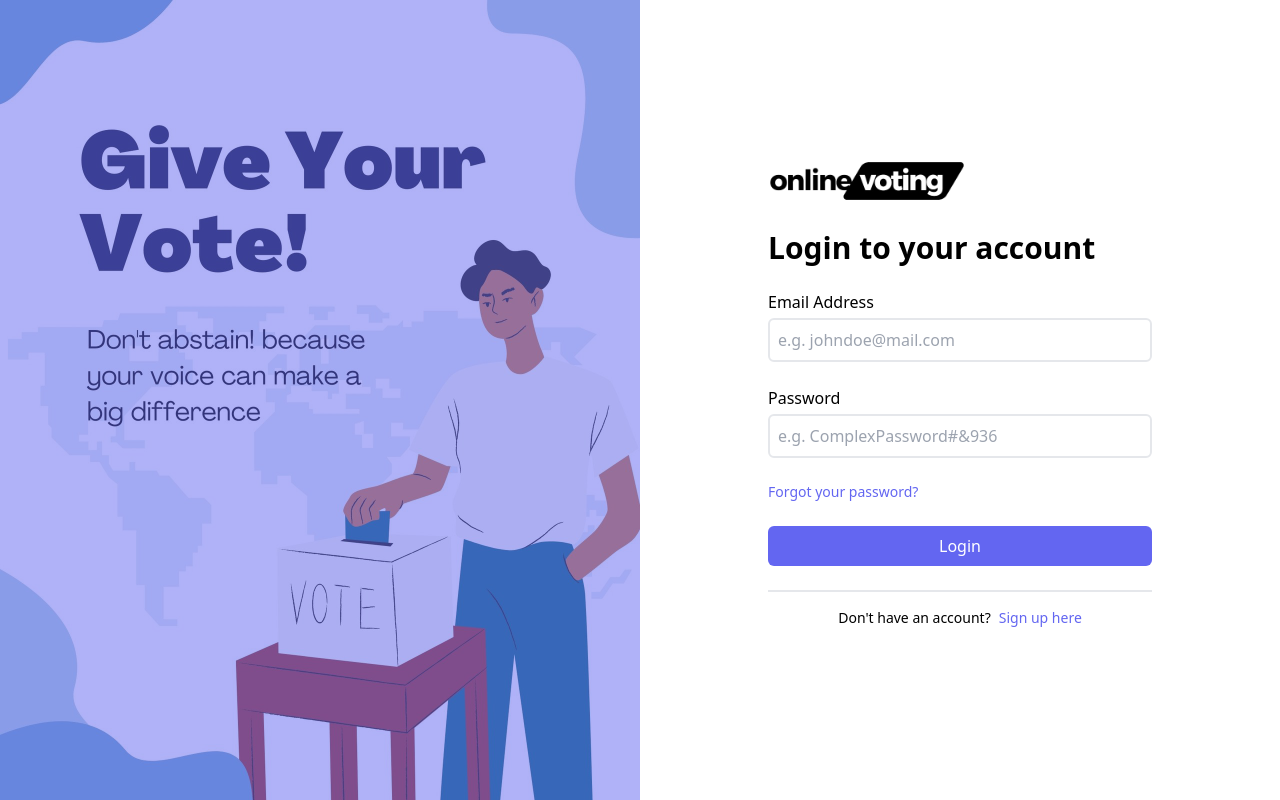
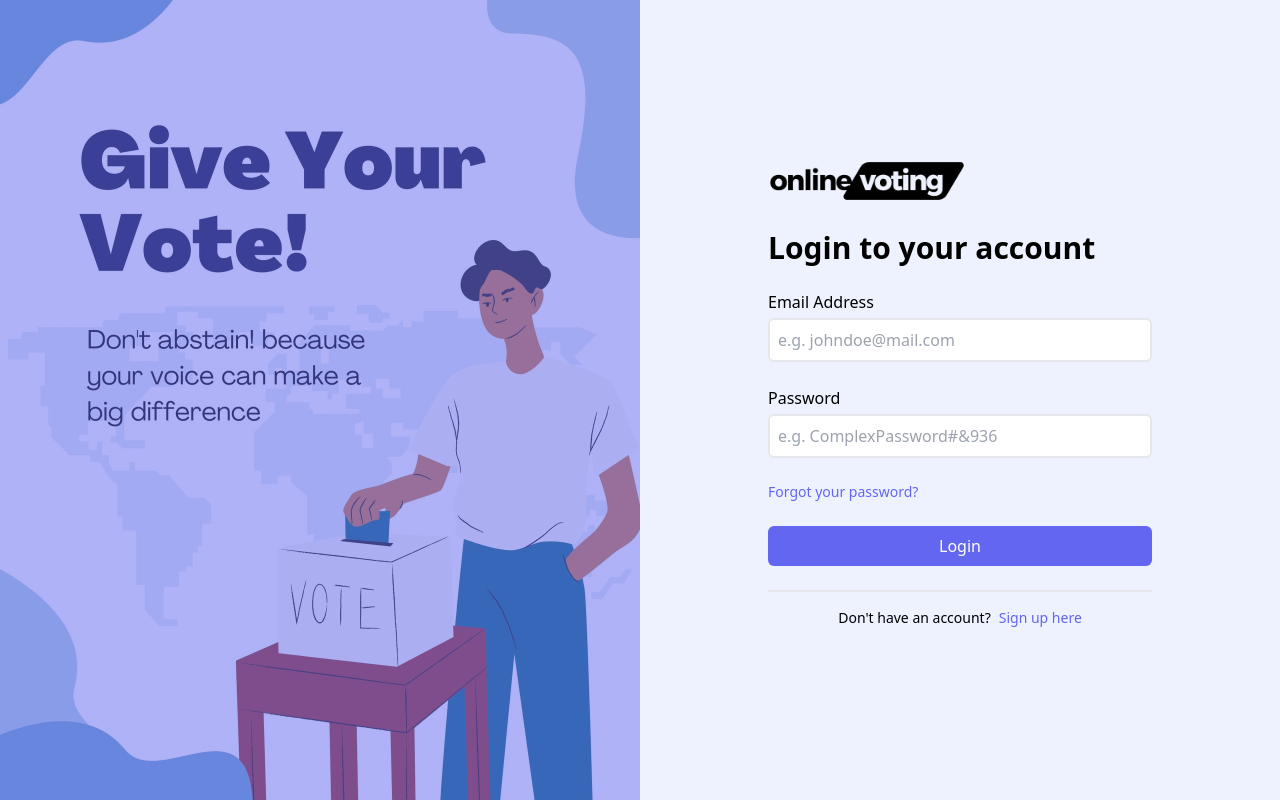
Before and after one commit to alanamalemba/online-voting-management-system, a React (Vite) app in the folder client/: page / in a window 1280 px wide. Built offline with nearby package versions, Linux system fonts and the light colour scheme.

Commit message:
Added header

```diff
--- a/client/src/App.tsx
+++ b/client/src/App.tsx
@@ -2,33 +2,22 @@ import { Route, Routes } from "react-router-dom";
 import Auth from "./pages/auth/Auth";
 import Login from "./pages/auth/components/Login";
 import SignUp from "./pages/auth/components/SignUp";
-import { useEffect, useState } from "react";
+import { useContext } from "react";
+import Header from "./layout/header/Header";
+import { UserContext } from "./context/UserContextProvider";
 
 export default function App() {
-  const [isLoggedIn, setIsLoggedIn] = useState(false);
-
-  useEffect(() => {
-    const user = localStorage.getItem("user");
-    if (user) {
-      setIsLoggedIn(true);
-    }
-    console.log(user);
-  }, []);
-
-  console.log(isLoggedIn);
+  const { isLoggedIn } = useContext(UserContext);
 
   return (
-    <main className=" min-h-screen">
+    <main className=" min-h-screen bg-indigo-50">
       {isLoggedIn ? (
-        <nav>nnn</nav>
+        <Header />
       ) : (
         <Routes>
           <Route path="/" element={<Auth />}>
-            <Route index element={<Login setIsLoggedIn={setIsLoggedIn} />} />
-            <Route
-              path="sign-up"
-              element={<SignUp setIsLoggedIn={setIsLoggedIn} />}
-            />
+            <Route index element={<Login />} />
+            <Route path="sign-up" element={<SignUp />} />
           </Route>
         </Routes>
       )}
--- /dev/null
+++ b/client/src/context/UserContextProvider.tsx
@@ -0,0 +1,39 @@
+import { ReactNode, createContext, useEffect, useState } from "react";
+import { UserType } from "../utilities/Types";
+
+type Props = {
+  children: ReactNode;
+};
+
+type UserContextType = {
+  user: UserType | null;
+  isLoggedIn: boolean;
+  setIsLoggedIn: React.Dispatch<React.SetStateAction<boolean>>;
+};
+
+export const UserContext = createContext<UserContextType>({
+  user: null,
+  isLoggedIn: false,
+  setIsLoggedIn: () => {},
+});
+
+export default function UserContextProvider({ children }: Props) {
+  const [isLoggedIn, setIsLoggedIn] = useState(() =>
+    Boolean(localStorage.getItem("user"))
+  );
+
+  const [user, setUser] = useState<UserType | null>(null);
+
+  useEffect(() => {
+    if (isLoggedIn) {
+      setUser(JSON.parse(localStorage.getItem("user") as string));
+    }
+  }, [isLoggedIn]);
+
+  console.log(isLoggedIn);
+  return (
+    <UserContext.Provider value={{ user, isLoggedIn, setIsLoggedIn }}>
+      {children}
+    </UserContext.Provider>
+  );
+}
--- /dev/null
+++ b/client/src/layout/header/Header.tsx
@@ -0,0 +1,39 @@
+import { useContext } from "react";
+import logo from "../../assets/images/logo1_white.png";
+import { UserContext } from "../../context/UserContextProvider";
+
+export default function Header() {
+  const { user } = useContext(UserContext);
+  const fullName = user?.first_name + " " + user?.last_name;
+
+  return (
+    <header className="relative bg-indigo-900 h-[33vh] font-medium text-white ">
+      <nav className="absolute left-0 right-0  top-0 z-10 max-w-[1000px] mx-auto flex justify-between p-4 border-b border-indigo-600">
+        <img className="h-[40px] w-[160px] object-cover" src={logo} alt="" />
+
+        <div className="flex gap-2 items-center">
+          <span>{fullName}</span>
+
+          <div className="h-[45px] w-[45px] rounded-full overflow-hidden border-[3px] p-[2px] border-white">
+            <div className="h-full w-full bg-indigo-200  rounded-full  "></div>
+          </div>
+        </div>
+      </nav>
+
+      <div className=" flex absolute top-0 bottom-0 left-0  right-0  ">
+        <div
+          className="h-full w-1/2 bg-indigo-800 "
+          style={{ borderRadius: "0% 100% 100% 0% / 0% 100% 0% 100% " }}
+        >
+          {" "}
+        </div>
+        <div
+          className="h-full w-1/2 bg-indigo-800 "
+          style={{ borderRadius: "100% 0% 100% 0% / 100% 100% 0% 0% " }}
+        >
+          {" "}
+        </div>
+      </div>
+    </header>
+  );
+}
--- a/client/src/main.tsx
+++ b/client/src/main.tsx
@@ -4,12 +4,15 @@ import App from "./App.tsx";
 import "./index.css";
 import { Toaster } from "react-hot-toast";
 import { BrowserRouter } from "react-router-dom";
+import UserContextProvider from "./context/UserContextProvider.tsx";
 
 ReactDOM.createRoot(document.getElementById("root")!).render(
   <React.StrictMode>
     <BrowserRouter>
-      <Toaster />
-      <App />
+      <UserContextProvider>
+        <Toaster />
+        <App />
+      </UserContextProvider>
     </BrowserRouter>
   </React.StrictMode>
 );
--- a/client/src/pages/auth/components/Login.tsx
+++ b/client/src/pages/auth/components/Login.tsx
@@ -1,14 +1,13 @@
 import { Link } from "react-router-dom";
 import logo from "../../../assets/images/logo1.png";
-import { useState } from "react";
+import { useContext, useState } from "react";
 import toast from "react-hot-toast";
 import { serverUrl } from "../../../utilities/constants";
+import { UserContext } from "../../../context/UserContextProvider";
 
-type Props = {
-  setIsLoggedIn: React.Dispatch<React.SetStateAction<boolean>>;
-};
+export default function Login() {
+  const { setIsLoggedIn } = useContext(UserContext);
 
-export default function Login({ setIsLoggedIn }: Props) {
   const [email, setEmail] = useState("");
   const [password, setPassword] = useState("");
 
--- a/client/src/pages/auth/components/SignUp.tsx
+++ b/client/src/pages/auth/components/SignUp.tsx
@@ -1,14 +1,13 @@
 import { Link } from "react-router-dom";
 import logo from "../../../assets/images/logo1.png";
-import { useState } from "react";
+import { useContext, useState } from "react";
 import { serverUrl } from "../../../utilities/constants";
 import toast from "react-hot-toast";
+import { UserContext } from "../../../context/UserContextProvider";
 
-type Props = {
-  setIsLoggedIn: React.Dispatch<React.SetStateAction<boolean>>;
-};
+export default function SignUp() {
+  const { setIsLoggedIn } = useContext(UserContext);
 
-export default function SignUp({ setIsLoggedIn }: Props) {
   const [firstName, setFirstName] = useState("");
   const [lastName, setLastName] = useState("");
   const [email, setEmail] = useState("");
--- /dev/null
+++ b/client/src/utilities/Types.ts
@@ -0,0 +1,6 @@
+export type UserType = {
+  first_name: string;
+  last_name: string;
+  email: string;
+  password: string;
+};
```
Also changed, not shown: client/src/assets/images/logo1_white.png (added).
